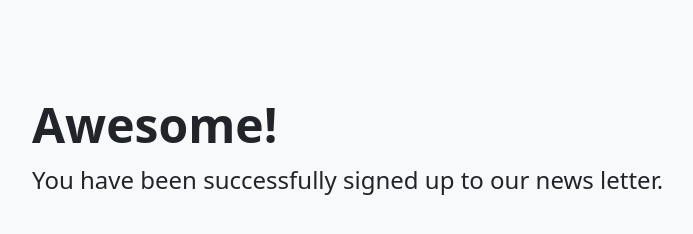
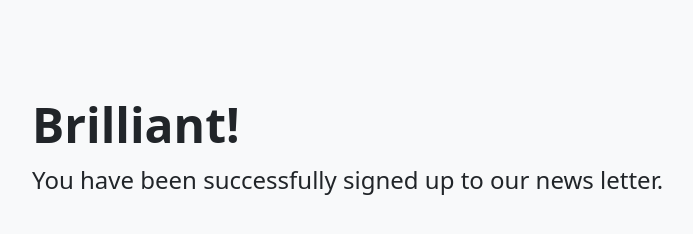
Before and after one commit to Saurabh48/Newsletter-Signup, a website: page success.html in a window 1280 px wide. Shown: the whole page, without its empty margins (28-721 px from the left). Drawn offline with nearby package versions, Linux system fonts and the light colour scheme.

Commit message:
second commit

```diff
--- a/success.html
+++ b/success.html
@@ -44,7 +44,7 @@
     <main>
         <div class="p-5 mb-4 bg-light rounded-3">
             <div class="container-fluid py-5">
-                <h1 class="display-5 fw-bold">Awesome!</h1>
+                <h1 class="display-5 fw-bold">Brilliant!</h1>
                 <p class="col-md-8 fs-4">You have been successfully signed up to our news letter.</p>
             </div>
         </div>
```
